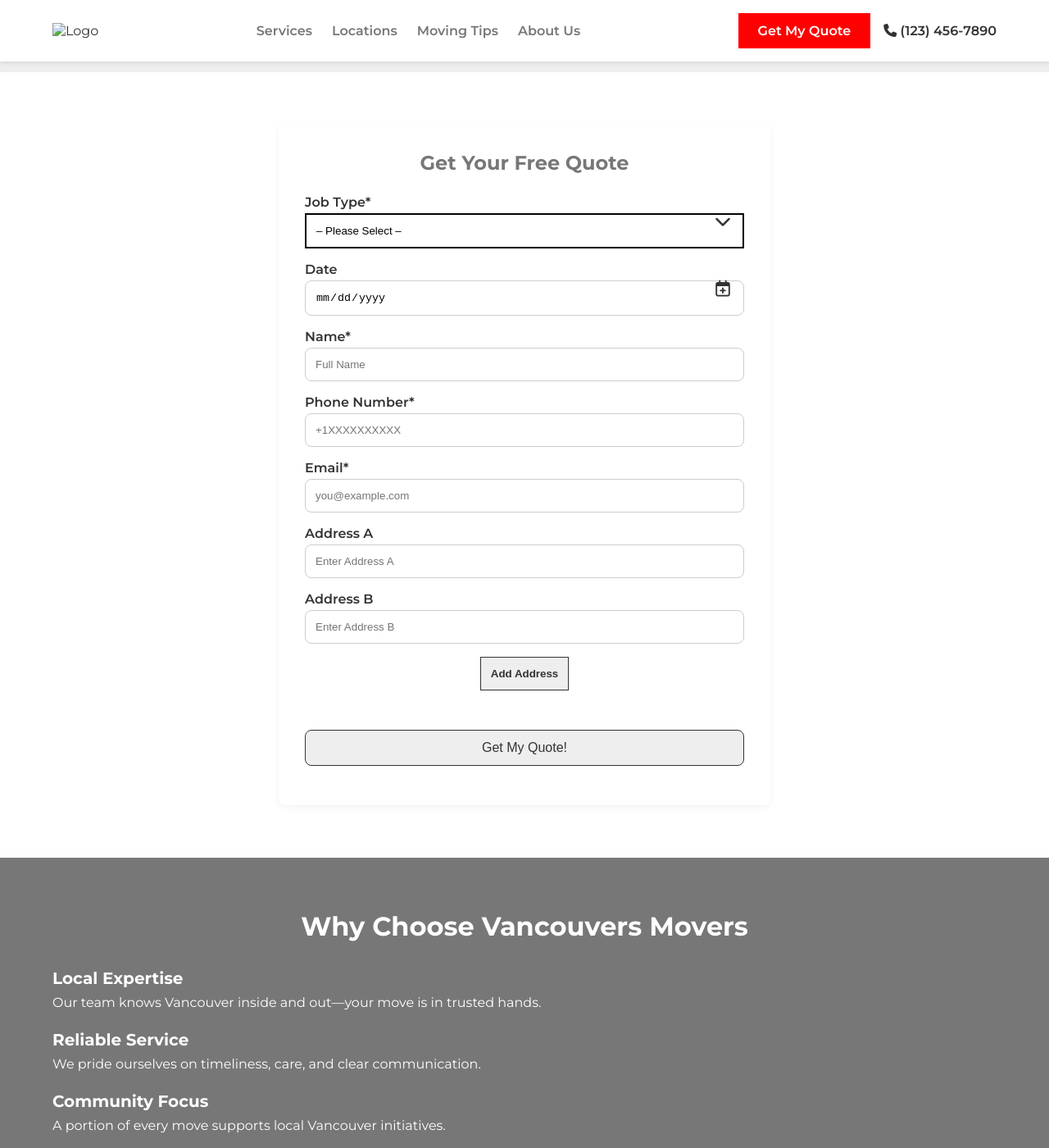
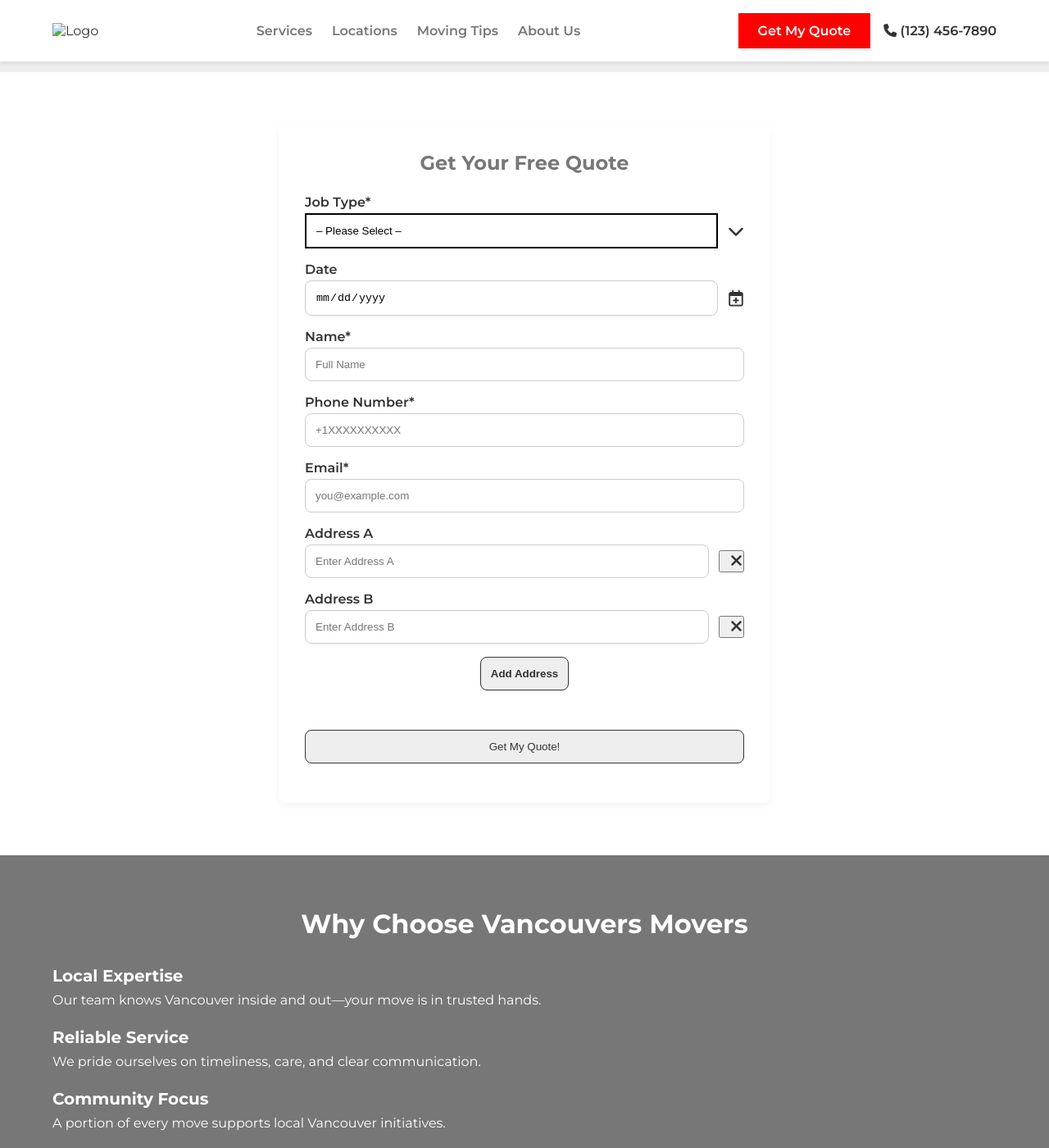
Before and after one commit to transamericanlogisticsgroup/brand-website-template, a Jekyll site: the page built from index.html, in a window 1280 px wide and 1400 px high, scrolled down 915 px. Shown: the whole window at 82% size. Built offline with Jekyll 4.4.1, drawn with Linux system fonts in a browser that asks for light colours.

Commit message:
Update quote.html

```diff
--- a/_includes/quote.html
+++ b/_includes/quote.html
@@ -14,80 +14,89 @@
   }
   @keyframes spin { to { transform: rotate(360deg); } }
 
-  /* Button spacing */
-  #add-address { display: block; margin: 0 auto 3rem; padding: 0.75rem; background: var(--secondary-bg); color: var(--text-color); border: 1px solid var(--text-color); }
+  /* Add Address button spacing */
+  #add-address {
+    display: block;
+    margin: 0 auto 3rem;
+    padding: 0.75rem;
+    background: var(--secondary-bg);
+    color: var(--text-color);
+    border: 1px solid var(--text-color);
+    border-radius: var(--border-radius);
+    cursor: pointer;
+  }
 
-  /* Common field styling */
-  select, input[type="date"], input[type="text"], input[type="tel"], input[type="email"] {
+  /* Common input/select styles */
+  select,
+  input[type="date"],
+  input[type="text"],
+  input[type="tel"],
+  input[type="email"] {
     width: 100%;
     padding: 0.75rem;
     background: #fff;
     border: 1px solid #ccc;
     border-radius: var(--border-radius);
     box-sizing: border-box;
+    appearance: none;
+    -webkit-appearance: none;
+    -moz-appearance: none;
   }
 
   /* Field wrapper for icons */
   .field-wrapper {
+    display: flex;
+    align-items: center;
     position: relative;
     margin-bottom: 1rem;
   }
-  .field-wrapper input, .field-wrapper select {
-    appearance: none;
-    -webkit-appearance: none;
-    -moz-appearance: none;
-    padding-right: 2.5rem;
+  .field-wrapper select,
+  .field-wrapper input {
+    flex: 1;
+    margin: 0;
   }
-  .field-wrapper i {
-    position: absolute;
-    top: 50%;
-    right: 1rem;
-    transform: translateY(-50%);
-    pointer-events: none;
+  .field-wrapper i,
+  .field-wrapper .delete-icon {
+    margin-left: 0.75rem;
+    font-size: 1.25rem;
     color: var(--text-color);
-    font-size: 1.25rem;
+    cursor: pointer;
+    flex-shrink: 0;
   }
   .field-wrapper .fa-calendar-plus {
     color: var(--accent-color);
   }
 
-  /* Hide native calendar arrow */
+  /* Hide native calendar icon */
   input[type="date"]::-webkit-calendar-picker-indicator { opacity: 0; }
-  input[type="date"]::-ms-clear, input[type="date"]::-ms-expand { display: none; }
+  input[type="date"]::-ms-clear,
+  input[type="date"]::-ms-expand { display: none; }
 
-  /* Address delete icon */
-  .address-group { position: relative; margin-bottom: 1rem; }
-  .address-group input { padding-right: 2.5rem; }
-  .delete-icon {
-    position: absolute;
-    top: 50%;
-    right: 1rem;
-    transform: translateY(-50%);
-    background: transparent;
-    border: none;
-    font-family: "Font Awesome 6 Free";
-    font-weight: 900;
-    font-size: 1.5rem;
-    color: var(--error-color);
+  /* Submit button styling */
+  .btn-submit {
+    width: 100%;
+    padding: 0.75rem;
+    background: var(--secondary-bg);
+    color: var(--text-color);
+    border: 1px solid var(--text-color);
+    border-radius: var(--border-radius);
     cursor: pointer;
-    display: none;
   }
-  .address-group.show-delete .delete-icon { display: block; }
-
-  /* Submit button */
-  .btn-submit { width: 100%; padding: 0.75rem; background: var(--secondary-bg); color: var(--text-color); border: 1px solid var(--text-color); border-radius: var(--border-radius); font-size: 1rem; }
 </style>
 
 <section id="quote">
   <div class="container">
     <div class="card">
-      <h2 style="color:var(--primary-color); text-align:center; margin-bottom:1.5rem;">Get Your Free Quote</h2>
+      <h2 style="color:var(--primary-color); text-align:center; margin-bottom:1.5rem;">
+        Get Your Free Quote
+      </h2>
       <form id="quote-form" method="POST" action="{{ site.quote.submission_url }}">
         <input type="hidden" name="To" value="{{ site.phone.ie64 }}" />
 
         <!-- Job Type -->
-        <div class="form-group field-wrapper">
+        <div class="form-group">
           <label for="job-type">Job Type*</label>
+          <div class="field-wrapper">
             <select id="job-type" name="job_type" required>
               <option value="">– Please Select –</option>
               <optgroup label="Home">
@@ -110,12 +119,15 @@
             </select>
             <i class="fa-solid fa-chevron-down"></i>
           </div>
+        </div>
 
         <!-- Date -->
-        <div class="form-group field-wrapper" id="date-wrapper">
+        <div class="form-group">
           <label for="date">Date</label>
+          <div class="field-wrapper">
             <input type="date" id="date" name="date" required />
             <i class="fa-regular fa-calendar-plus"></i>
+          </div>
         </div>
 
         <!-- Name -->
@@ -136,17 +148,25 @@
           <input type="email" id="email" name="email" placeholder="you@example.com" required />
         </div>
 
-        <!-- Addresses -->
+        <!-- Service Addresses -->
         <div id="addresses-container">
-          <div class="form-group address-group">
+          <div class="form-group">
             <label>Address A</label>
+            <div class="field-wrapper">
               <input type="text" name="Addresses" placeholder="Enter Address A" required />
-            <button type="button" class="delete-icon"><i class="fa-solid fa-xmark"></i></button>
+              <button type="button" class="delete-icon">
+                <i class="fa-solid fa-xmark"></i>
+              </button>
             </div>
-          <div class="form-group address-group">
+          </div>
+          <div class="form-group">
             <label>Address B</label>
+            <div class="field-wrapper">
               <input type="text" name="Addresses" placeholder="Enter Address B" required />
-            <button type="button" class="delete-icon"><i class="fa-solid fa-xmark"></i></button>
+              <button type="button" class="delete-icon">
+                <i class="fa-solid fa-xmark"></i>
+              </button>
+            </div>
           </div>
         </div>
         <button type="button" id="add-address" class="btn">Add Address</button>
@@ -157,7 +177,7 @@
         </div>
       </form>
 
-      <!-- Success -->
+      <!-- Success Message -->
       <div id="quote-success" style="display:none; text-align:center; margin-top:1rem; color:var(--primary-color);">
         <strong>Sent!</strong><br />
         Thank you! You will receive an emailed quote and an SMS or call follow-up shortly.
@@ -175,11 +195,11 @@
   const container = document.getElementById('addresses-container');
   const submitBtn = form.querySelector('button[type="submit"]');
   const successEl = document.getElementById('quote-success');
-  const dateWrapper = document.getElementById('date-wrapper');
+  const dateWrapper = form.querySelector('.field-wrapper .fa-calendar-plus');
   const dateInput = document.getElementById('date');
   const letters = 'ABCDEFGHIJKLMNOPQRSTUVWXYZ'.split('');
 
-  // Show date picker on wrapper click
+  // Open date picker when icon clicked
   dateWrapper.addEventListener('click', () => {
     dateInput.showPicker ? dateInput.showPicker() : dateInput.focus();
   });
@@ -189,7 +209,7 @@
     groups.forEach((g, i) => {
       g.querySelector('label').textContent = `Address ${letters[i] || i+1}`;
       g.querySelector('input').placeholder = `Enter Address ${letters[i] || i+1}`;
-      g.classList.toggle('show-delete', groups.length >= 3);
+      g.querySelector('.delete-icon').style.display = (groups.length >= 3 ? 'block' : 'none');
     });
   }
 
@@ -198,16 +218,21 @@
     btn.addEventListener('click', () => { g.remove(); refresh(); });
   }
 
-  container.querySelectorAll('.address-group').forEach(attach);
+  container.querySelectorAll('.form-group').forEach(attach);
   refresh();
 
   addBtn.addEventListener('click', () => {
-    const g = document.createElement('div'); g.className = 'form-group address-group';
+    const g = document.createElement('div'); g.className = 'form-group';
     const lbl = document.createElement('label');
+    const wrapper = document.createElement('div'); wrapper.className = 'field-wrapper';
     const inp = document.createElement('input'); inp.type = 'text'; inp.name = 'Addresses'; inp.required = true;
-    const btn = document.createElement('button'); btn.type = 'button'; btn.className = 'delete-icon'; btn.innerHTML = '<i class="fa-solid fa-xmark"></i>';
-    g.append(lbl, inp, btn); container.appendChild(g);
-    attach(g); refresh();
+    const btn = document.createElement('button'); btn.type = 'button'; btn.className = 'delete-icon';
+    btn.innerHTML = '<i class="fa-solid fa-xmark"></i>';
+    wrapper.append(inp, btn);
+    g.append(lbl, wrapper);
+    container.appendChild(g);
+    attach(g);
+    refresh();
   });
 
   form.addEventListener('submit', async e => {
```
Also changed, not shown: other parts of _includes/quote.html (+2 -2 lines). Lines whose indentation alone changed are shown as unchanged.
